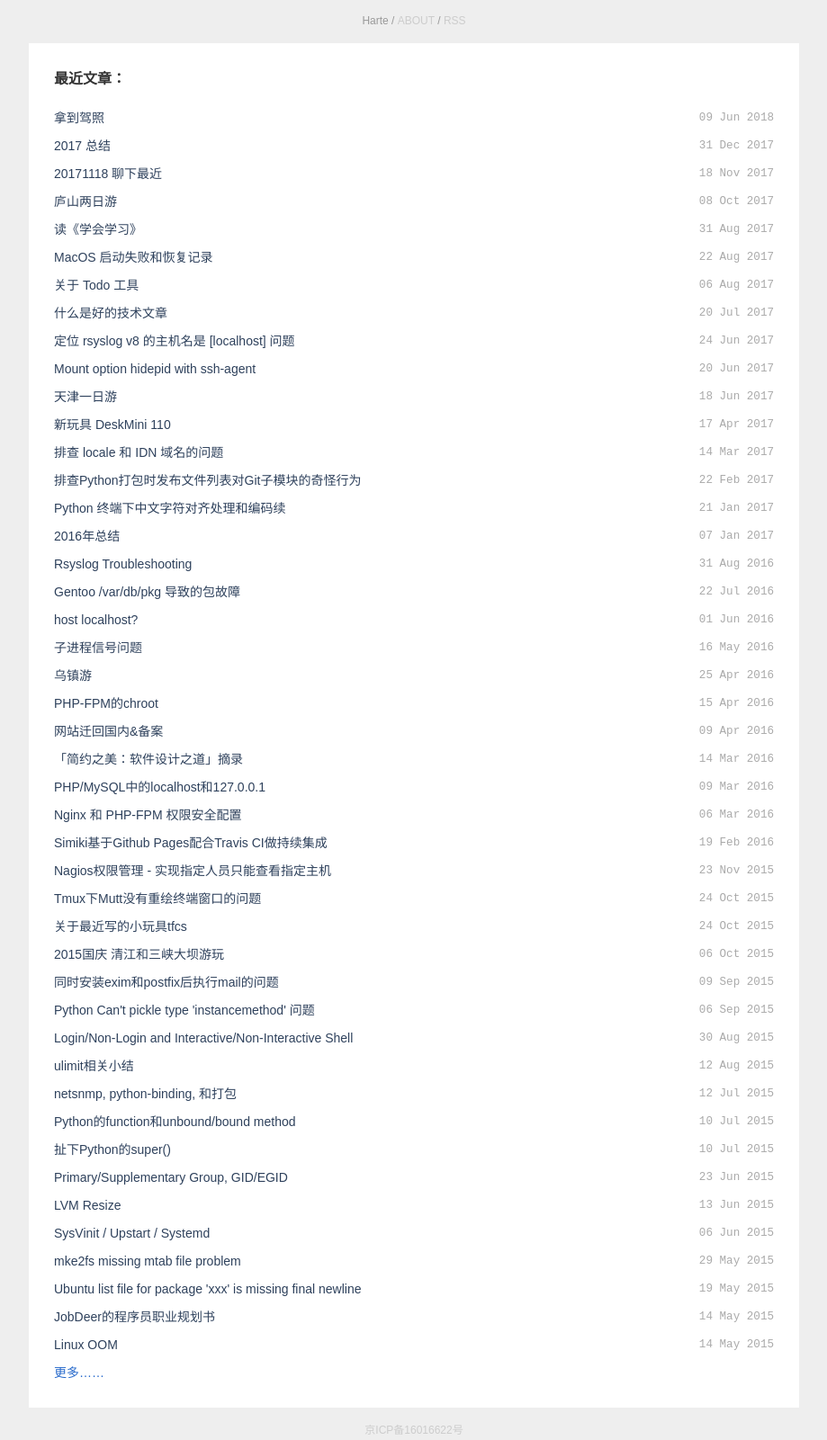
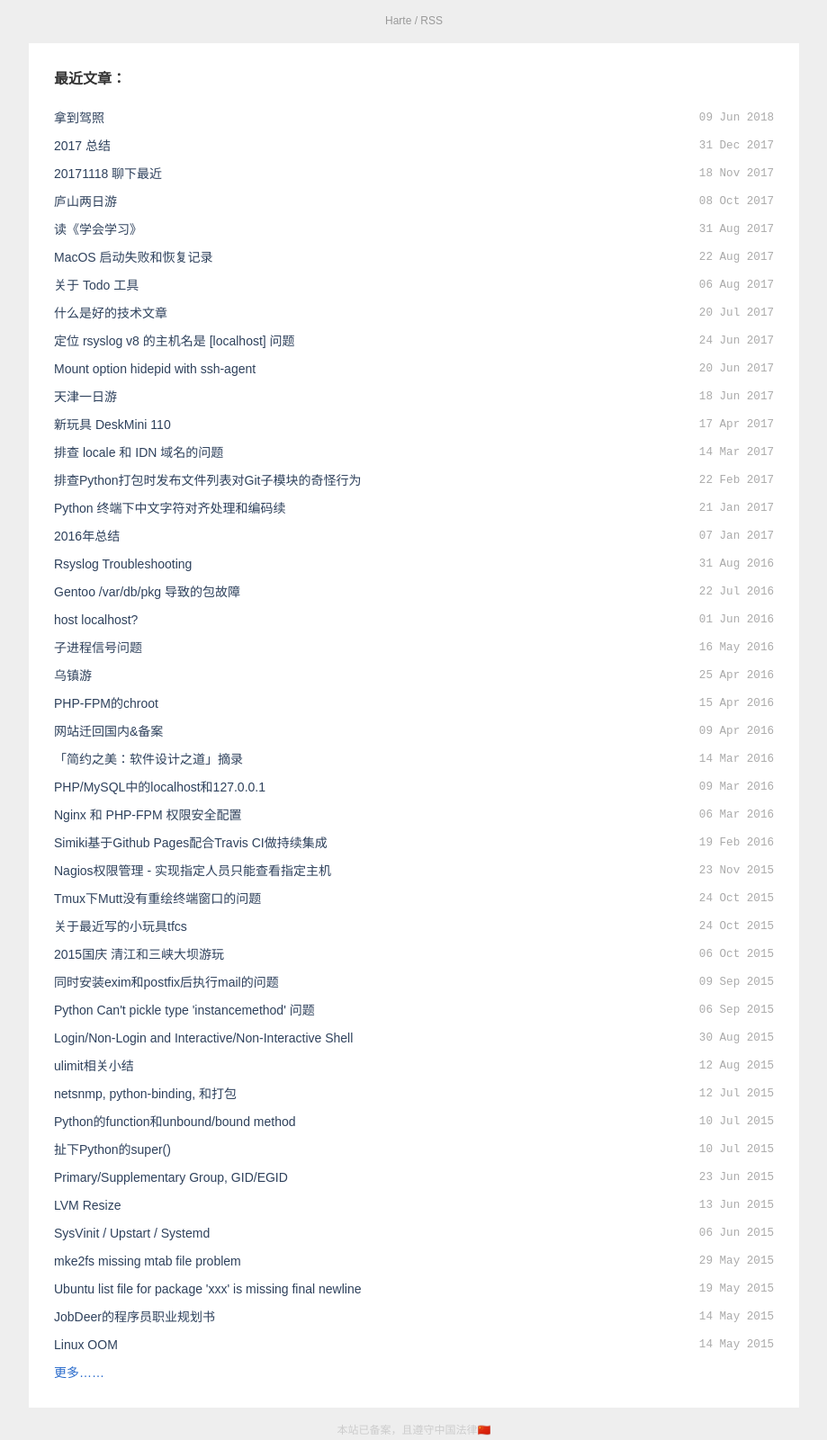
Before and after one commit to Harteyang/harte.top, a Jekyll site: the page built from index.html, in a window 1280 px wide. Shown: the whole page at 90% size, without its empty margins (180-1099 px from the left). Built offline with Jekyll 4.4.1, drawn with Linux system fonts in a browser that asks for light colours; nearby versions of some CDN libraries; Markdown is read by kramdown in place of the engine named in the settings; comment, search, counter and statistics services are not loaded.

Commit message:
Update default.html

```diff
--- a/_layouts/default.html
+++ b/_layouts/default.html
@@ -25,8 +25,7 @@
     <body>
 
           <div class="header">
-            <span class="title"><a href="/">{{ site.name }}</a></span>
-            &#47;&nbsp;<a class="extra" href="/about.html">ABOUT</a>
+            <span class="title"><a href="/">{{ site.name }}</a>
             &#47;&nbsp;<a class="extra" href="/feed.xml">RSS</a>
           </div>
 
@@ -37,7 +36,7 @@
         </div>
 
         <div class="footer">
-          <p><a href="http://www.miitbeian.gov.cn/">京ICP备16016622号</a></p>
+          <p><a href="http://www.miitbeian.gov.cn/">本站已备案，且遵守中国法律🇨🇳</a></p>
         </div>
 
 <script type="text/javascript">
```
